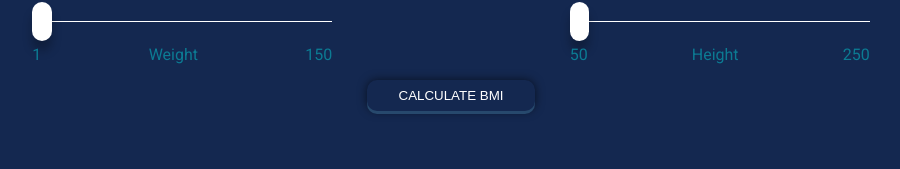
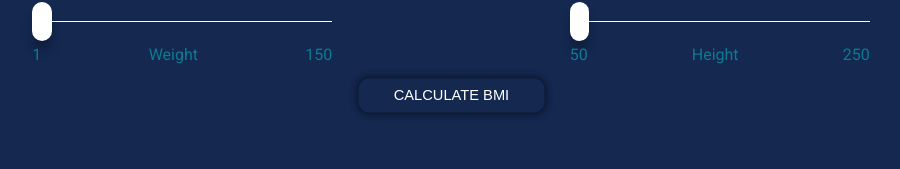
Before and after one commit to Anmol53/bmi-tracker, a React (Create React App) app: page / in a window 1280 px wide. Shown: the part 241-410 px from the top of the page, without its empty margins (189-1089 px from the left). Built offline with nearby package versions, Linux system fonts and the light colour scheme.

Commit message:
Updated Button Style

```diff
--- a/src/Components/InputArea/InputArea.jsx
+++ b/src/Components/InputArea/InputArea.jsx
@@ -25,18 +25,20 @@ const StyledButton = styled.button`
     outline: none;
     border: none;
     padding: 0.5rem 2rem;
-    box-shadow: 0px 3px #27496d, 0 0 10px rgba(0, 0, 0, 0.6);
     border-radius: 10px;
     text-align: center;
     text-transform: uppercase;
-    transition: 0.2s all;
+    box-shadow: 1px 1px 6px 2px rgba(0, 0, 0, 0.25),
+        -1px -1px 6px 2px rgba(0, 0, 0, 0.22);
+    cursor: pointer;
+    transition: 0.4s;
     color: white;
-    &:hover {
-        // background-color: #27496d;
-    }
+    transform: scale(1.1, 1.1);
+
     &:active {
-        box-shadow: 0 0px #27496d;
-        transform: translate(0px, 2px);
+        transform: scale(1, 1);
+        box-shadow: 1px 1px 6px 3px rgba(0, 0, 0, 0.25),
+            -1px -1px 6px 3px rgba(0, 0, 0, 0.22);
     }
 `;
 
```
